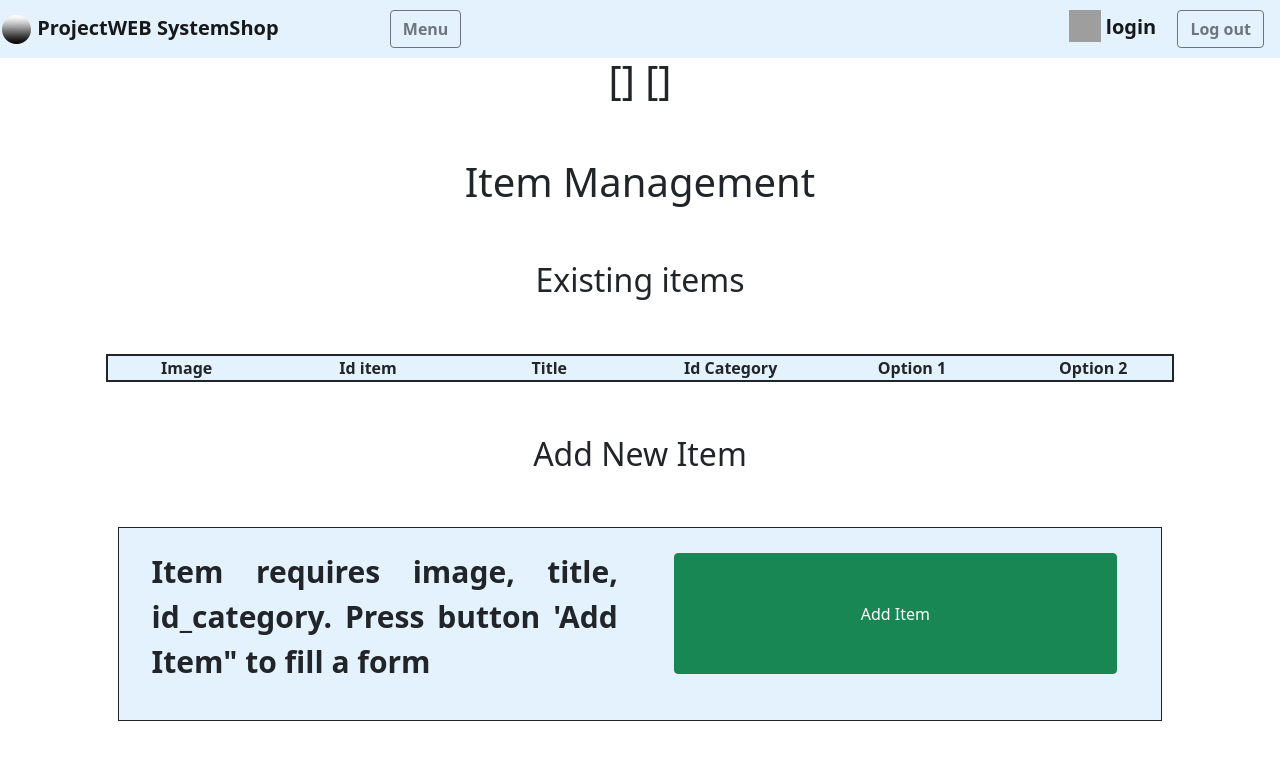
After one commit to Ritips/projectThemeWEB, a Flask app: page /management_items in a window 1280 px wide. The commit adds this page. Shown: the top 760 px of the page. Run offline with Flask 3, Linux system fonts and the light colour scheme; a user stored in the database is signed in; data that the repository does not hold is empty; grey boxes are pictures that could not be loaded.

Commit message:
Management_items | first steps

```diff
--- a/api_item.py
+++ b/api_item.py
@@ -15,6 +15,7 @@ class ItemResource(Resource):
     def get(id_item):
         db_sess = db_session.create_session()
         items = db_sess.query(Item).get(id_item)
+        db_sess.close()
         if not items:
             abort(404, message=f"Item {id_item} not found")
         return jsonify({"items": items.to_dict(
@@ -28,6 +29,7 @@ class ItemResource(Resource):
             abort(404, message=f"Item {id_item} not found")
         db_sess.delete(items)
         db_sess.commit()
+        db_sess.close()
         return jsonify({"success": "OK"})
 
 
@@ -38,8 +40,10 @@ class ItemListResource(Resource):
         db_sess = db_session.create_session()
         if args['id_category'] is None:
             items = db_sess.query(Item).all()
+            db_sess.close()
         else:
             items = db_sess.query(Item).filter(Item.id_category == args['id_category']).all()
+            db_sess.close()
             if not items:
                 abort(404, message=f"{args['id_category']} not Found")
         return jsonify({"items": [item.to_dict(
@@ -55,4 +59,5 @@ class ItemListResource(Resource):
         db_sess = db_session.create_session()
         db_sess.add(item)
         db_sess.commit()
+        db_sess.close()
         return jsonify({"success": "OK"})
--- a/main.py
+++ b/main.py
@@ -23,7 +23,11 @@ from forms.login_form import LoginForm
 from forms.register_form import RegisterForm
 from forms.privacy_forms import CheckPasswordForm, ChangePasswordForm
 from forms.category_form import CategoryEditForm, CategoryAddForm
+from forms.ItemForm import ItemAddForm, ItemEditForm
 from flask_jwt_simple import JWTManager
+from werkzeug.datastructures import CombinedMultiDict
+from werkzeug.utils import secure_filename
+import os
 import tools
 
 
@@ -84,7 +88,6 @@ def delete_category(id_category):
     requests.delete(f'http://127.0.0.1:5000/api/type_of_goods/{id_category}')
     response = requests.get('http://127.0.0.1:5000/api/type_of_goods')
     categories = response.json()['categories'] if response else []
-    response = requests.get('http://127.0.0.1:5000/api/items').json()
     return render_template('management_categories.html',
                            current_user=current_user, title='Categories', categories=categories)
 
@@ -122,6 +125,66 @@ def add_category():
                                    current_user=current_user, message=response.json()['message'])
         return redirect('/categories')
     return render_template('add_category.html', form=form, title="Adding category", current_user=current_user)
+
+
+@app.route('/management_items')
+@login_required
+def items_management():
+    response = requests.get("http://127.0.0.1:5000/api/items")
+    if response:
+        return render_template('management_items.html',
+                               title="Items", current_user=current_user, items=response.json()['items'])
+    return jsonify(response.json())
+
+
+@app.route('/management_items/delete/<int:id_item>')
+@login_required
+def delete_item(id_item):
+    response = requests.delete(f"http://127.0.0.1:5000/api/items/{id_item}")
+    if response:
+        return redirect('/management_items')
+    return response.json()
+
+
+@app.route('/management_items/edit/<int:id_item>', methods=['GET', 'POST'])
+@login_required
+def edit_item(id_item):
+    response = requests.get(f"http://127.0.0.1:5000/api/items/{id_item}")
+    if not response:
+        return response.json()
+    form = ItemEditForm()
+    info = response.json()['items']
+    if request.method == 'GET':
+        form.title.data = info['title']
+        form.id_category.data = info['id_category']
+        form.image.data = info['img_path']
+    return f'{id_item}'
+
+
+@app.route('/management_items/add', methods=['GET', 'POST'])
+@login_required
+def add_item():
+    form = ItemAddForm(CombinedMultiDict((request.files, request.form)))
+    if form.validate_on_submit():
+        title = form.title.data
+        id_category = form.id_category.data
+        image = form.image.data
+        if not image:
+            path = 'static/img/default.png'
+            filename = None
+        else:
+            filename = secure_filename(image.filename)
+            path = f'static/img/{filename}'
+        params = {'title': title, "id_category": id_category, "img_path": path}
+        response = requests.post('http://127.0.0.1:5000/api/items', params=params)
+        if response:
+            if image:
+                image.save(os.path.join('static/img', filename))
+            return redirect('/management_items')
+        return render_template('add_item.html',
+                               form=form, current_user=current_user,
+                               title='Add Item', message=response.json()['message'])
+    return render_template('add_item.html', form=form, current_user=current_user, title='Add Item')
 
 
 @app.route('/privacy_settings')
--- /dev/null
+++ b/templates/management_items.html
@@ -0,0 +1,60 @@
+{% extends "navbar_menu.html" %}
+
+{% block content3 %}
+<h1 align="center" style="margin: 5%">Item Management</h1>
+<h2 align="center" style="margin: 5%">Existing items</h2>
+
+<div class="container" style="margin-top: 5%" align="center">
+    <div class="box" style="border: 1px solid; background-color:#e3f2fd">
+        <div class="box" style="border: 1px solid">
+            <div class="row">
+                <div class="col"><b>Image</b></div>
+                <div class="col"><b>Id item</b></div>
+                <div class="col"><b>Title</b></div>
+                <div class="col"><b>Id Category</b></div>
+                <div class="col"><b>Option 1</b></div>
+                <div class="col"><b>Option 2</b></div>
+            </div>
+        </div>
+        {% for item in items %}
+            <div class="row">
+                <div class="col">
+                    <img src="{{ item.img_path }}" class="img-fluid img-thumbnail rounded float-left" alt="NOT FOUND">
+                </div>
+                <div class="col"><b>{{ item.id }}</b></div>
+                <div class="col"><b>{{ item.title }}</b></div>
+                <div class="col"><b>{{ item.id_category }}</b></div>
+                <div class="col">
+                    <a href="/management_items/edit/{{ item.id }}">
+                        <button class="btn btn-warning" style="width: 95%; height: 90%">Edit</button>
+                    </a>
+                </div>
+                <div class="col">
+                    <a href="/management_items/delete/{{ item.id }}">
+                        <button class="btn btn-danger" style="width: 95%; height: 90%">Delete</button>
+                    </a>
+                </div>
+            </div>
+        {% endfor %}
+    </div>
+
+    <h2 align="center" style="margin: 5%">Add New Item</h2>
+    <div class="container" style="margin-top: 5%" align="center">
+    <div class="box" style="border: 1px solid; background-color:#e3f2fd">
+        <div class="row" style="margin: 1%">
+            <div class="col" style="margin: 1%">
+                <p style="text-align: justify; font-size: 30px">
+                    <b>Item requires image, title, id_category. Press button 'Add Item" to fill a form</b>
+                </p>
+            </div>
+            <div class="col" style="margin: 1%">
+                <a href="/management_items/add">
+                    <button class="btn btn-success" style="width: 95%; height: 80%; margin: 1%">Add Item</button>
+                </a>
+            </div>
+        </div>
+    </div>
+</div>
+</div>
+
+{% endblock %}
--- a/templates/navbar_menu.html
+++ b/templates/navbar_menu.html
@@ -25,7 +25,7 @@
             <a href="#">
                 <button type="button" class="btn btn-outline-secondary"><b>Log orders</b></button>
             </a>
-            <a href="#">
+            <a href="/management_items">
                 <button type="button" class="btn btn-outline-secondary"><b>Manage items</b></button>
             </a>
             <a href="/categories">
```
Also changed, not shown: api_admins.py (+9 -0 lines), api_client.py (+8 -0 lines), forms/ItemForm.py (added, +20 -0 lines), templates/add_item.html (added, +56 -0 lines), db/Supercell_is_piece_of_sheet10.sqlite.
